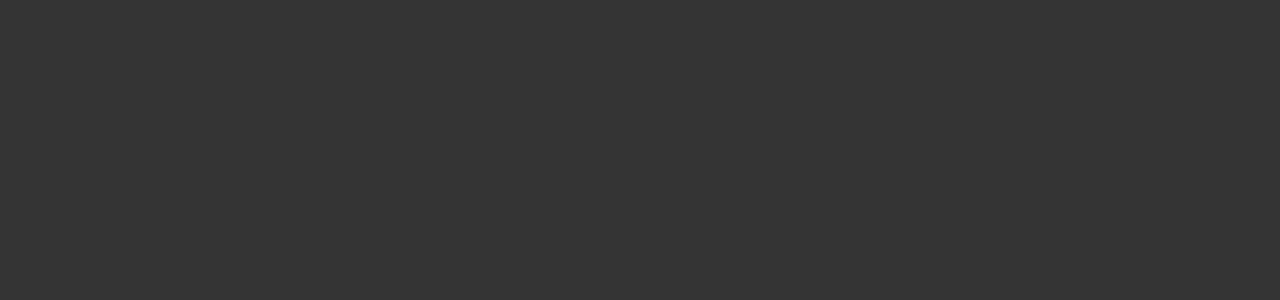
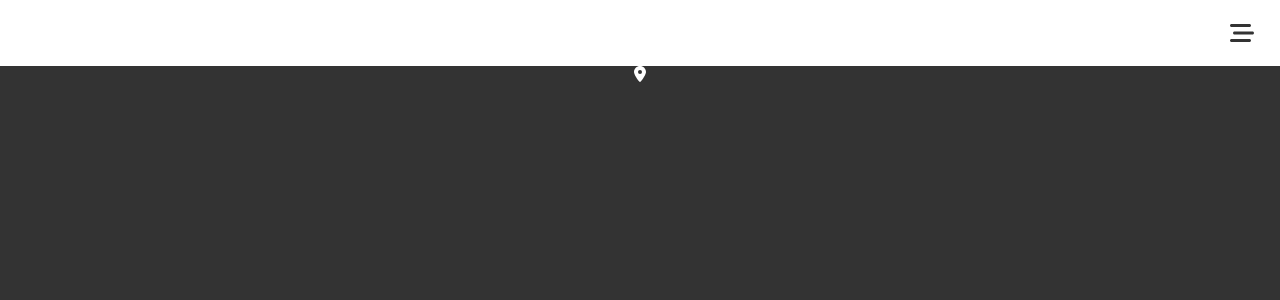
Before and after one commit to totorotail/vue-weather-app, a Vue app: page / in a window 1280 px wide. Shown: the top 300 px of the page. Built offline with nearby package versions, Linux system fonts and the light colour scheme.

Commit message:
feat: Navbar 영역 및 아이콘 추가

```diff
--- a/package.json
+++ b/package.json
@@ -9,6 +9,11 @@
     "preview": "vite preview"
   },
   "dependencies": {
+    "@fortawesome/fontawesome-svg-core": "^6.7.2",
+    "@fortawesome/free-brands-svg-icons": "^6.7.2",
+    "@fortawesome/free-regular-svg-icons": "^6.7.2",
+    "@fortawesome/free-solid-svg-icons": "^6.7.2",
+    "@fortawesome/vue-fontawesome": "^3.0.8",
     "vue": "^3.5.13"
   },
   "devDependencies": {
--- a/src/App.vue
+++ b/src/App.vue
@@ -1,9 +1,11 @@
 <script setup>
+  import Navbar from './components/Navbar.vue';
 
 </script>
 
 <template>
-
+  <Navbar/>
+  <font-awesome-icon :icon="['fas', 'location-dot']" />
 </template>
 
 <style scoped lang="scss">
--- /dev/null
+++ b/src/components/Navbar.vue
@@ -0,0 +1,31 @@
+<template>
+    <nav class="navbar">
+      <button class="toggle">
+        <font-awesome-icon class="icon" :icon="['fas', 'bars-staggered']"/>
+      </button>
+    </nav>
+  </template>
+
+  <script setup>
+
+  </script>
+
+  <style lang="scss" scoped>
+    .navbar {
+      background: #fff;
+      width: 100%;
+      padding: 20px;
+      display: flex;
+      justify-content: end;
+
+      button {
+        border: none;
+        background: transparent;
+        cursor: pointer;
+      }
+      .icon {
+        color: #333;
+        font-size: 24px;
+      }
+    }
+  </style>
--- a/src/main.js
+++ b/src/main.js
@@ -2,4 +2,18 @@
 import './style.css'
 import App from './App.vue'
 
-createApp(App).mount('#app')
+/* import the fontawesome core */
+import { library } from '@fortawesome/fontawesome-svg-core'
+
+/* import font awesome icon component */
+import { FontAwesomeIcon } from '@fortawesome/vue-fontawesome'
+
+// 사용할 아이콘 불러오기
+import { faBarsStaggered, faLocationDot } from '@fortawesome/free-solid-svg-icons'
+
+// 아이콘 등록하기
+library.add(faBarsStaggered, faLocationDot);
+
+createApp(App)
+  .component('font-awesome-icon', FontAwesomeIcon)
+  .mount('#app')
```
Also changed, not shown: 1 other file (tests, documents, lock files or other folders).
